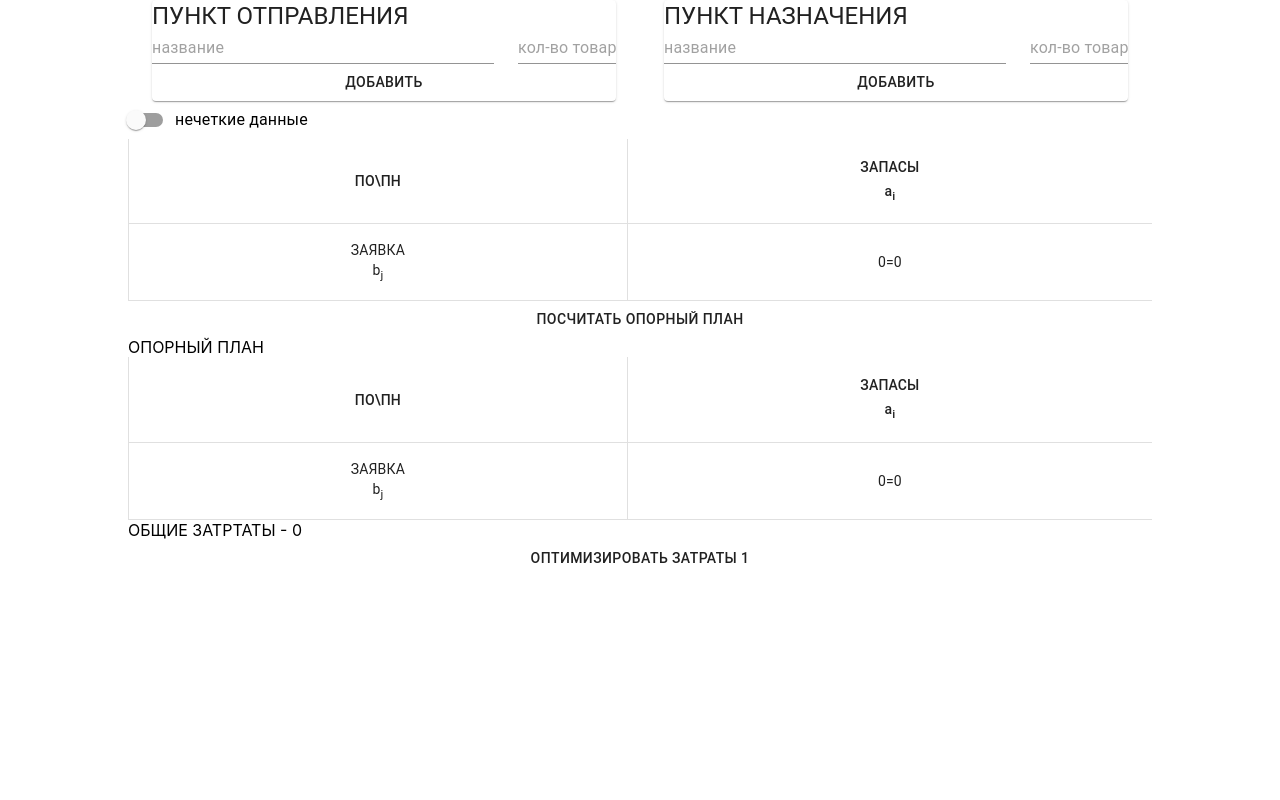
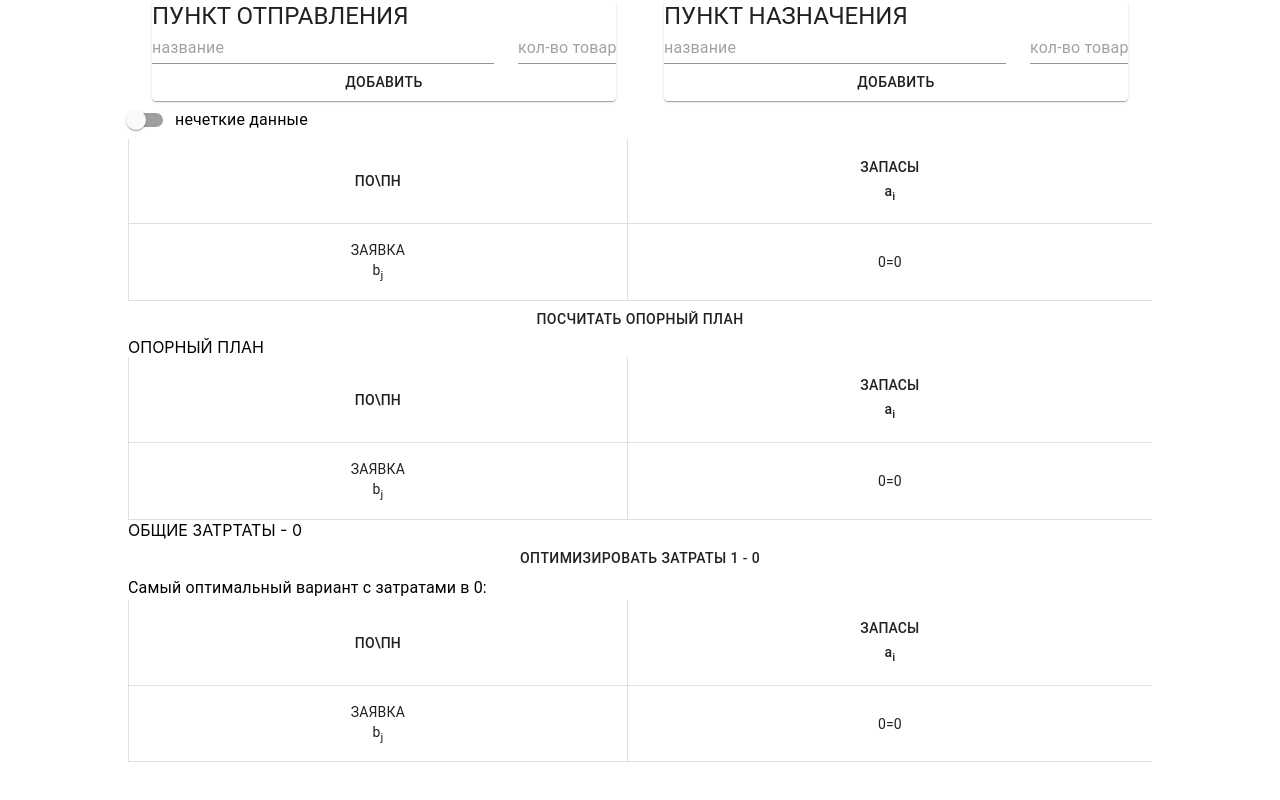
Before and after one commit to eavarlamova/fuzzy-transport-problem, a React (Create React App) app: page / in a window 1280 px wide. Built offline with nearby package versions, Linux system fonts and the light colour scheme.

Commit message:
optimize plan for normal

```diff
--- a/src/pages/FormPage/components/SteppingStoneCount/index.jsx
+++ b/src/pages/FormPage/components/SteppingStoneCount/index.jsx
@@ -1,11 +1,29 @@
-import React, { memo } from "react";
-import { Button } from "@material-ui/core";
+import React, { memo, useEffect, useState } from "react";
+import { Button, Typography } from "@material-ui/core";
+import ResaltTable from '../ResaltTable';
 
 const SteppingStoneCount = (props) => {
   const {
     matrix,
     points,
+    fuzzyDataControl,
+    firstTotalCosts,
   } = props;
+
+  const [optimizedMatrixValue, setOptimizedMatrixValue]
+    = useState({
+      matrix: [],
+      costs: null,
+    });
+
+
+
+  useEffect(() => {
+    setOptimizedMatrixValue({
+      ...optimizedMatrixValue,
+      costs: firstTotalCosts,
+    })
+  }, [firstTotalCosts])
 
   const getDeepClone = () => JSON.parse(JSON.stringify(matrix));
   const getCorrectKeyForObjOfCoordinat = (key, numberOfCount) => (
@@ -69,10 +87,10 @@ const SteppingStoneCount = (props) => {
       // console.log('setOfValue', setOfValue)
       // console.log('newCostsOneIteration', newCostsOneIteration)
       return (
-        newCostsOneIteration < 0
-        &&
+        // newCostsOneIteration < 0
+        // &&
         {
-          newCostsOneIteration,
+          // newCostsOneIteration,
           // objOfCoordinat,
           setOfCoordinat,
           tempMatrix,
@@ -764,6 +782,23 @@ const SteppingStoneCount = (props) => {
     }
   };
 
+  const getTotalCostsByCKey = (basePlan, key = 'c') => (
+    basePlan.reduce((acc, item) => {
+      return acc = acc + item.reduce((acc, item) => (
+        acc = acc + item[key] * item.x
+      ), 0)
+    }, 0)
+  );
+  const getTotalCosts = (basePlan) => {
+    if (fuzzyDataControl) {
+      const minTotalCosts = getTotalCostsByCKey(basePlan, 'cMin')
+      const totalCosts = getTotalCostsByCKey(basePlan)
+      const maxTotalCosts = getTotalCostsByCKey(basePlan, 'cMax')
+      return `(${minTotalCosts}, ${totalCosts}, ${maxTotalCosts})`;
+    }
+    return getTotalCostsByCKey(basePlan)
+  };
+
   const getMinValueFromMinusOne = (
     setOfCoordinat,
     tempMatrix) => {
@@ -782,10 +817,36 @@ const SteppingStoneCount = (props) => {
     return minValue;
   }
 
+  const checkOptimizedPlan = (optimizedMatrix) => {
+    const newCost = getTotalCosts(optimizedMatrix)
+    console.log('optimizedMatrixValue.costs', optimizedMatrixValue.costs)
+    // console.log('newCost', newCost)
+    // console.log('optimizedMatrixValue.costs === null', optimizedMatrixValue.costs === null)
+    // console.log('optimizedMatrixValue.costs > newCost', optimizedMatrixValue.costs > newCost)
+    if (
+      // optimizedMatrixValue.costs === null
+      // ||
+      optimizedMatrixValue.costs > newCost
+    ) {
+      console.log('#######', 'HERE', '#######')
+      console.log('optimizedMatrixValue.costs ', optimizedMatrixValue.costs)
+      setOptimizedMatrixValue({
+        // ...optimizedMatrixValue,
+        matrix: optimizedMatrix,
+        costs: newCost,
+      })
+    }
+  }
+
+
   const changeMatrixForOptimized = (
-    arrayOfCostsOneIteretion,
-    // tempMatrix
+    // arrayOfCostsOneIteretion,
+    {
+      setOfCoordinat,
+      tempMatrix
+    }
   ) => {
+
     // const arr = [
     //   {newCostsOneIteration: -13},
     //   {newCostsOneIteration: 52},
@@ -795,23 +856,22 @@ const SteppingStoneCount = (props) => {
     //   {newCostsOneIteration: 12},
 
     // ]
-    const minValue = arrayOfCostsOneIteretion
-      .sort((a, b) => (
-        a.newCostsOneIteration - b.newCostsOneIteration
-      ))[0]
+    // const minValue = arrayOfCostsOneIteretion
+    //   .sort((a, b) => (
+    //     a.newCostsOneIteration - b.newCostsOneIteration
+    //   ))[0]
 
-    const {
-      // newCostsOneIteration,
-      // objOfCoordinat,
-      setOfCoordinat,
-      tempMatrix,
-    } = minValue;
+    // const {
+    //   // newCostsOneIteration,
+    //   // objOfCoordinat,
+    //   setOfCoordinat,
+    //   tempMatrix,
+    // } = minValue;
     // console.log('minValue', minValue)
     // const arrCoordinateOfMinValueMinusOne = []
     const optimizedMatrix = getDeepClone()
     const minValueX = getMinValueFromMinusOne(setOfCoordinat, tempMatrix)
-    // console.log('setOfCoordinat', setOfCoordinat)
-    // console.log('ДО---- optimizedMatrix', optimizedMatrix)
+
     for (const coordinate of setOfCoordinat) {
       const [row, col] = coordinate.split(',')
       if (tempMatrix[row][col].x < matrix[row][col].x) {
@@ -826,7 +886,22 @@ const SteppingStoneCount = (props) => {
       // если -1, то из этих коорддинат надо найти наименьший Х
 
     }
-    console.log(' ПОСЛЕ optimizedMatrix', optimizedMatrix)
+
+
+
+
+    // ====================
+    // const newCost = optimizedMatrix.reduce((acc, item) => {
+    //   return acc = acc + item.reduce((acc, item) => (
+    //     acc = acc + item.c * item.x
+    //   ), 0)
+    // }, 0)
+
+    checkOptimizedPlan(optimizedMatrix)
+    // const newCost = getTotalCosts(optimizedMatrix)
+    // console.log('newCost', newCost)
+    // ====================
+    // console.log(' ПОСЛЕ optimizedMatrix', optimizedMatrix)
     // console.log('arrCoordinateOfMinValueMinusOne', arrCoordinateOfMinValueMinusOne)
     // надо переставить значения матрицы (Х)
     //
@@ -963,30 +1038,46 @@ const SteppingStoneCount = (props) => {
           // console.log('#######', tempMatrix, '#######')
         }
         const valueForOptimizeTempMatrix = getValueForOptimizeTempMatrix(tempMatrix, objOfCoordinat)
-        valueForOptimizeTempMatrix && arrayOfCostsOneIteretion.push(valueForOptimizeTempMatrix)
+        // valueForOptimizeTempMatrix && arrayOfCostsOneIteretion.push(valueForOptimizeTempMatrix)
 
+        if (valueForOptimizeTempMatrix) {
+          // он будет только для 0 ячеек , иначе андефайнд
+          // надо вычислить общие затртары по оптимизированной матрице
+          changeMatrixForOptimized(valueForOptimizeTempMatrix)
+        }
 
         tempMatrix = getDeepClone();
         // обнулить темпМатрикс
         // посчитать y[row][col] по темпМатрикс
       }
     }
-
+    // console.log('optimizedMatrixValue',optimizedMatrixValue )
     // вызвать функцию, которая будет искать наименьшее в
     // arrayOfCostsOneIteretion
     // а после этого считать новую матрицу (сдвигать)
-    changeMatrixForOptimized(arrayOfCostsOneIteretion)
+    // changeMatrixForOptimized(arrayOfCostsOneIteretion)
     // console.log('arrayOfCostsOneIteretion', arrayOfCostsOneIteretion)
   };
 
 
   return (
-    <Button
-      fullWidth
-      onClick={kek}
-    >
-      Оптимизировать затраты 1
-    </Button>
+    <>
+      <Button
+        fullWidth
+        onClick={kek}
+      >
+        Оптимизировать затраты 1 - {optimizedMatrixValue.costs}
+      </Button>
+
+    <Typography>
+      Самый оптимальный вариант c затратами в {optimizedMatrixValue.costs}:
+    </Typography>
+    <ResaltTable
+     points={points}
+     matrix={optimizedMatrixValue.matrix}
+     name='значение'
+    />
+    </>
   )
 };
 
--- a/src/pages/FormPage/index.jsx
+++ b/src/pages/FormPage/index.jsx
@@ -193,6 +193,12 @@ const FormPage = () => {
     setFuzzyDataControl(!fuzzyDataControl)
   }
 
+  const totalBaseCost = useMemo(()=>{
+    console.log('#######', 'useMemo for total cost', '#######')
+    return (
+    getTotalCosts(matrix)
+  )},[matrix])
+
   return (
     <div className="form">
       <Grid
@@ -253,11 +259,13 @@ const FormPage = () => {
             matrix={matrix}
             name='значение'
           />
-          ОБЩИЕ ЗАТРТАТЫ - {getTotalCosts(matrix)}
-{console.log('matrix in FORM', matrix)}
+          ОБЩИЕ ЗАТРТАТЫ - {totalBaseCost}
+{/* {console.log('#######', getTotalCosts(matrix), '#######')} */}
           <SteppingStoneCount
             matrix={matrix}
             points={points}
+            fuzzyDataControl={fuzzyDataControl}
+            firstTotalCosts={totalBaseCost}
           />
         </Grid>
       </Grid>
```
